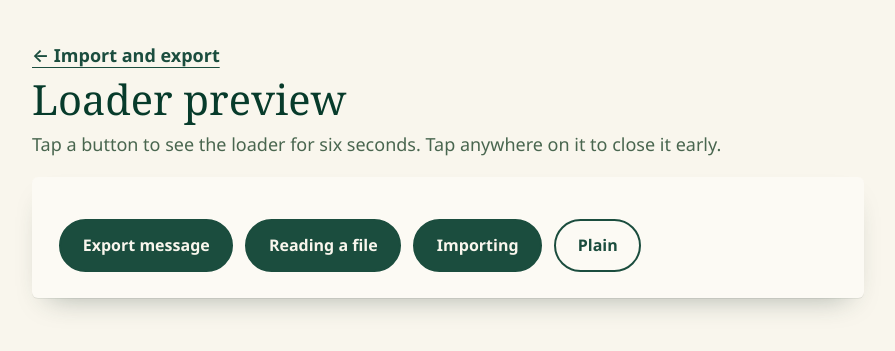
After one commit to jwear21/moriwella, a PHP site: template app/src/views/loader_demo.php in a window 1280 px wide. The commit adds this page. Shown: the top 351 px of the page, without its empty margins (192-1087 px from the left). Run offline with PHP 8.4, Linux system fonts and the light colour scheme; the template is opened without the code that fills it, so the values that code supplies are empty; a stand-in replaces the project's code that opens the database connection.

Commit message:
Loader preview page
Copyright (c) JSW Software Designs

```diff
--- a/app/src/transfer.php
+++ b/app/src/transfer.php
@@ -187,6 +187,7 @@ function transfer_commit(int $uid, array $manifest, string $work): array {
 }
 
 /* ---------- pages ---------- */
+if ($path === '/loader-demo') { render('loader_demo', [], 'Loader preview'); exit; }
 if ($path === '/transfer') {
     transfer_sweep($uid);
     $q = db()->prepare('SELECT * FROM imports WHERE user_id = ? ORDER BY id DESC LIMIT 10'); $q->execute([$uid]);
--- /dev/null
+++ b/app/src/views/loader_demo.php
@@ -0,0 +1,11 @@
+<p><a class="link back" href="<?= url('/transfer') ?>">&larr; Import and export</a></p>
+<h1 class="page-title">Loader preview</h1>
+<p class="subtle">Tap a button to see the loader for six seconds. Tap anywhere on it to close it early.</p>
+<section class="card write">
+  <div class="pv-acts">
+    <button class="btn" type="button" data-demo="Packing up your journal|This can take a minute if you have a lot of photos.">Export message</button>
+    <button class="btn" type="button" data-demo="Reading your file|Almost there. Nothing is added yet.">Reading a file</button>
+    <button class="btn" type="button" data-demo="Bringing your entries home|Please keep this page open.">Importing</button>
+    <button class="btn btn--quiet" type="button" data-demo="One moment|">Plain</button>
+  </div>
+</section>
--- a/app/static/app.js
+++ b/app/static/app.js
@@ -253,3 +253,11 @@ document.querySelectorAll('time.stamp[data-ts]').forEach(function (t) {
     });
   }
 })();
+/* loader preview page */
+document.querySelectorAll('[data-demo]').forEach(function (b) {
+  b.addEventListener('click', function () {
+    var parts = b.getAttribute('data-demo').split('|'); window.mwLoader.show(parts[0] + '…', parts[1] || '');
+    var t = setTimeout(window.mwLoader.hide, 6000);
+    document.querySelector('.mw-loader').onclick = function () { clearTimeout(t); window.mwLoader.hide(); };
+  });
+});
```
